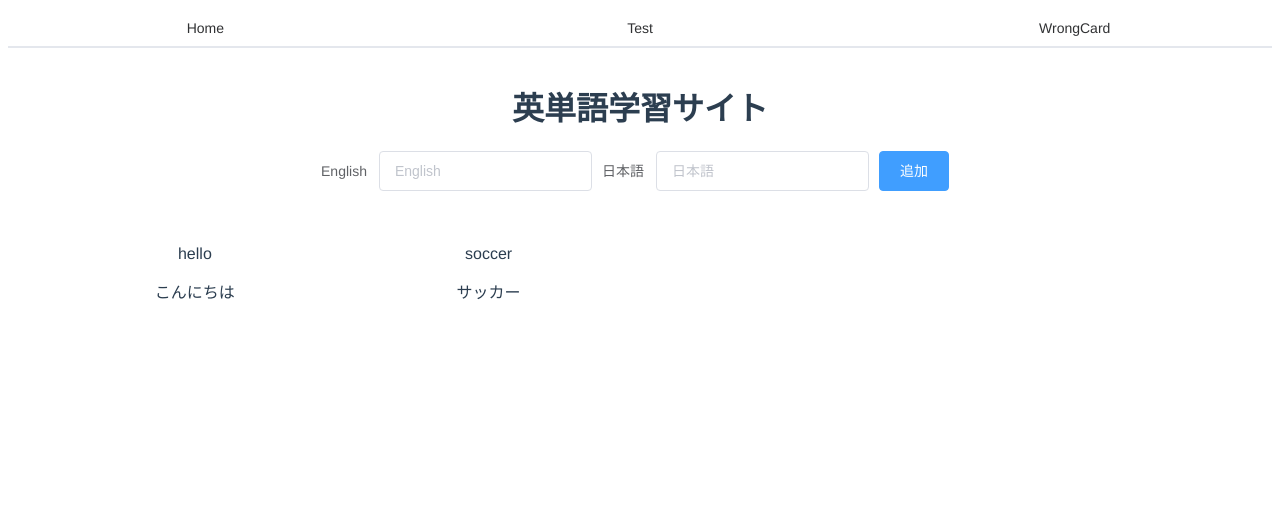
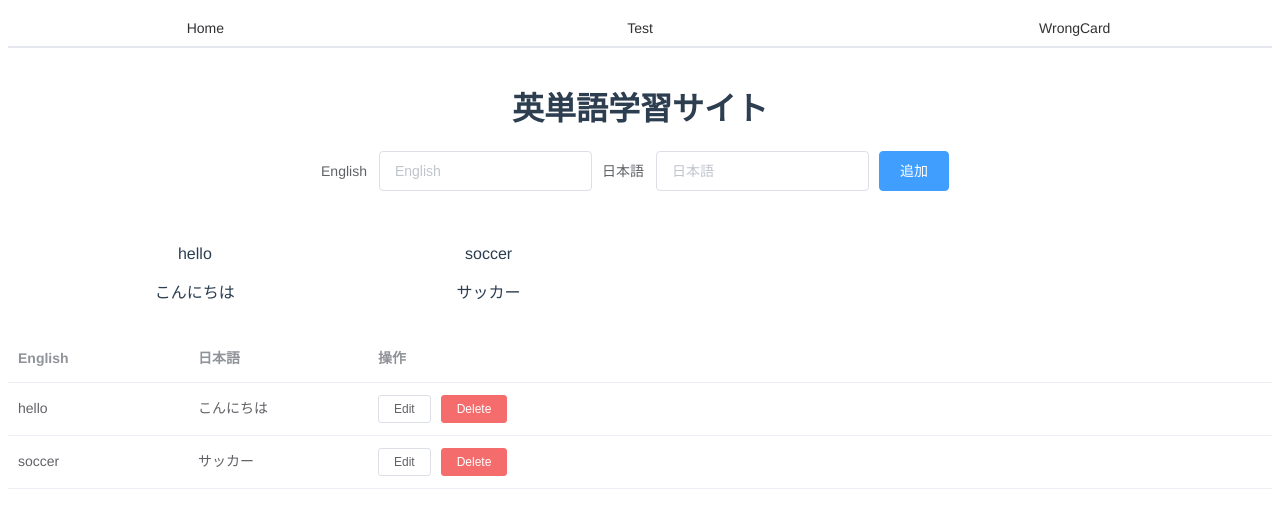
Before and after one commit to nysdin/FlashCard, a Vue app: page / in a window 1280 px wide. Shown: the top 528 px of the page. Built offline with nearby package versions, Linux system fonts and the light colour scheme.

Commit message:
登録した単語のテーブルをelement-uiでスタイル

```diff
--- a/src/App.vue
+++ b/src/App.vue
@@ -35,16 +35,4 @@ export default {
   color: #2c3e50;
   position: relative;
 }
-#nav {
-  padding: 30px;
-}
-
-#nav a {
-  font-weight: bold;
-  color: #2c3e50;
-}
-
-#nav a.router-link-exact-active {
-  color: #42b983;
-}
 </style>
--- a/src/components/CardList.vue
+++ b/src/components/CardList.vue
@@ -6,6 +6,21 @@
                 <p>{{ card.japanese }}</p>
             </li>
         </ul>
+
+        <el-table :data="cards" tyle="width: 100%" >
+            <el-table-column label="English" width="180" prop="english">
+
+            </el-table-column>
+            <el-table-column label="日本語" width="180" prop="japanese">
+
+            </el-table-column>
+            <el-table-column label="操作">
+                <template slot-scope="scope">
+                    <el-button size="mini" @click="handleEdit(scope.row.id)">Edit</el-button>
+                    <el-button size="mini" type="danger" @click="handleDelete(scope.row.id)">Delete</el-button>
+                </template>
+            </el-table-column>
+        </el-table>
     </div>
 </template>
 
@@ -16,7 +31,7 @@ export default {
         cards(){
             return this.$store.state.cards
         }
-    }
+    },
 }
 </script>
 
```
